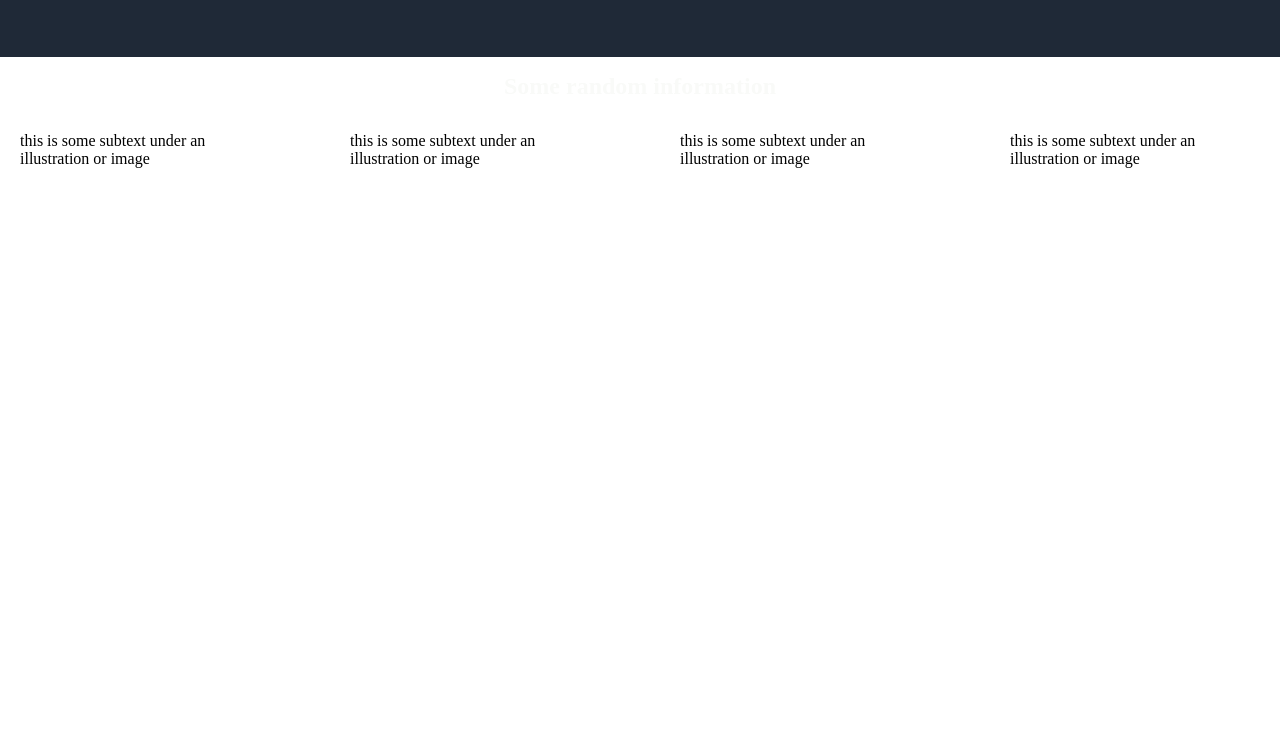
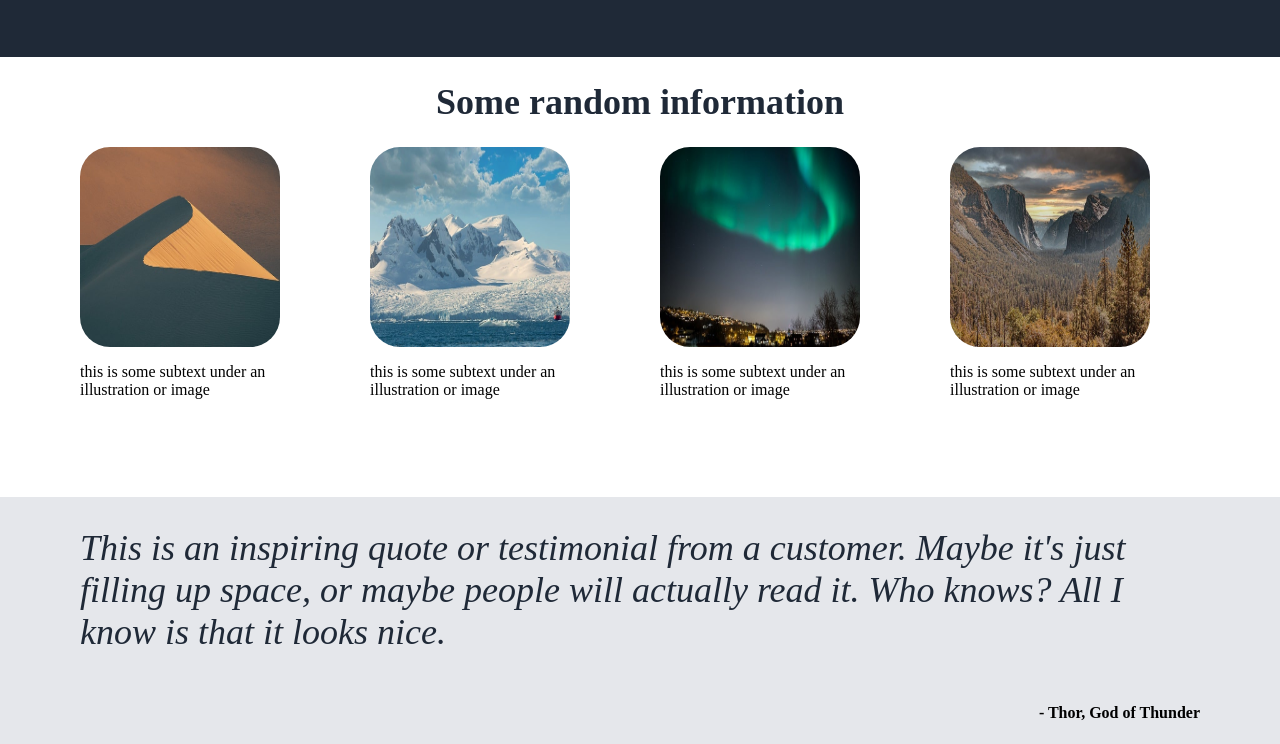
Before and after one commit to tiredDm/odin-landing-page, a plain HTML site: page index.html in a window 1280 px wide. Shown: the part 372-1116 px from the top of the page. Before the commit the page ends 838 px from the top, so only its background shows below. Drawn offline with Linux system fonts and the light colour scheme.

Commit message:
Finished Random Image Section and Quote Section..
Created an images folder and implemented the assigned stylings.

```diff
--- a/index.html
+++ b/index.html
@@ -21,27 +21,36 @@
             <p>This website has some subtext that goes under here the main title. it's a smaller font and lower contrast in terms of color.</p>
             <button>Sign up</button>
         </div>
-        <img class = "landscape" src="landscape.jpg" alt="This was supposed to be a landscape">
+        <img class = "landscape" src="images/landscape.jpg" alt="This was supposed to be a landscape">
     </div>
     <div class="random">
         <h1> Some random information</h1>
         <div class="img-container">
             <div class="img-stack">
+                <img class = "square" src="images/desert.jpg" alt="A Desert">
                 <p>this is some subtext under an illustration or image</p>
             </div>
             <div class="img-stack">
+                <img class = "square"  src="images/mountains.jpg" alt="Mountains">
                 <p>this is some subtext under an illustration or image</p>
             </div>
             <div class="img-stack">
+                <img class = "square" src="images/solar-wind.jpg" alt="Solar Wind">
                 <p>this is some subtext under an illustration or image</p>
             </div>
             <div class="img-stack">
+                <img class = "square" src="images/yosemite.jpg" alt="yosemite">
                 <p>this is some subtext under an illustration or image</p>
             </div>
         </div>
     </div>
-    <div class="quote"></div>
-    <div class="action"></div>
+    <div class="quote-background">
+        <div class="quote">
+            <h2 class="toQuote">This is an inspiring quote or testimonial from a customer. Maybe it's just filling up space, or maybe people will actually read it. Who knows? All I know is that it looks nice.</h2>
+            <h4 class="author">- Thor, God of Thunder</h4>
+        </div>
+    </div>
+        <div class="action"></div>
     <div class="footer"></div>
 </body>
 </html>
--- a/style.css
+++ b/style.css
@@ -80,9 +80,10 @@ button{
 
 .img-container{
     display: flex;
-    gap: 80px;
+    gap: 40px;
     justify-content: center;
     align-items: center;
+
 }
 
 .img-stack{
@@ -93,3 +94,42 @@ button{
     height: 350px;
     width: 250px;
 }
+
+.square{
+    width: 200px;
+    height:200px;
+    border-radius: 30px;
+}
+
+.random h1{
+    font-size: 36px;
+    font-weight: bolder;
+    color: #1f2937;
+}
+
+.quote{
+    display: flex;
+    flex-direction: column;
+    width: 1120px;
+    align-self: center;
+    padding-left: auto;
+
+}
+
+.toQuote{
+    align-self: center;
+    font-size: 36px;
+    font-style: italic;
+    color: #1f2937;
+    font-weight: 400;
+}
+
+.author{
+    align-self: flex-end;
+}
+
+.quote-background{
+    background-color: #e5e7eb;
+    display: flex;
+    justify-content: center;
+}
```
Also changed, not shown: images/desert.jpg (added), images/mountains.jpg (added), images/solar-wind.jpg (added), images/yosemite.jpg (added), 2 other files.
